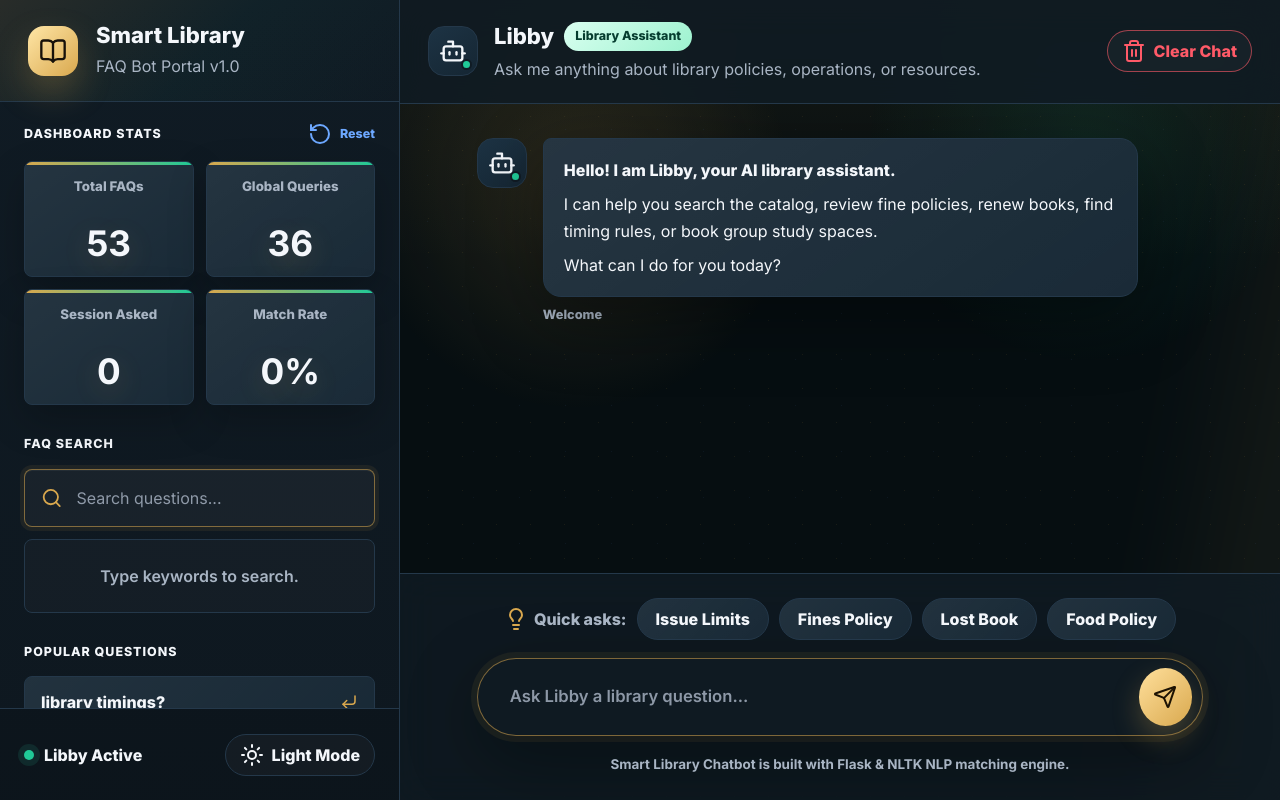
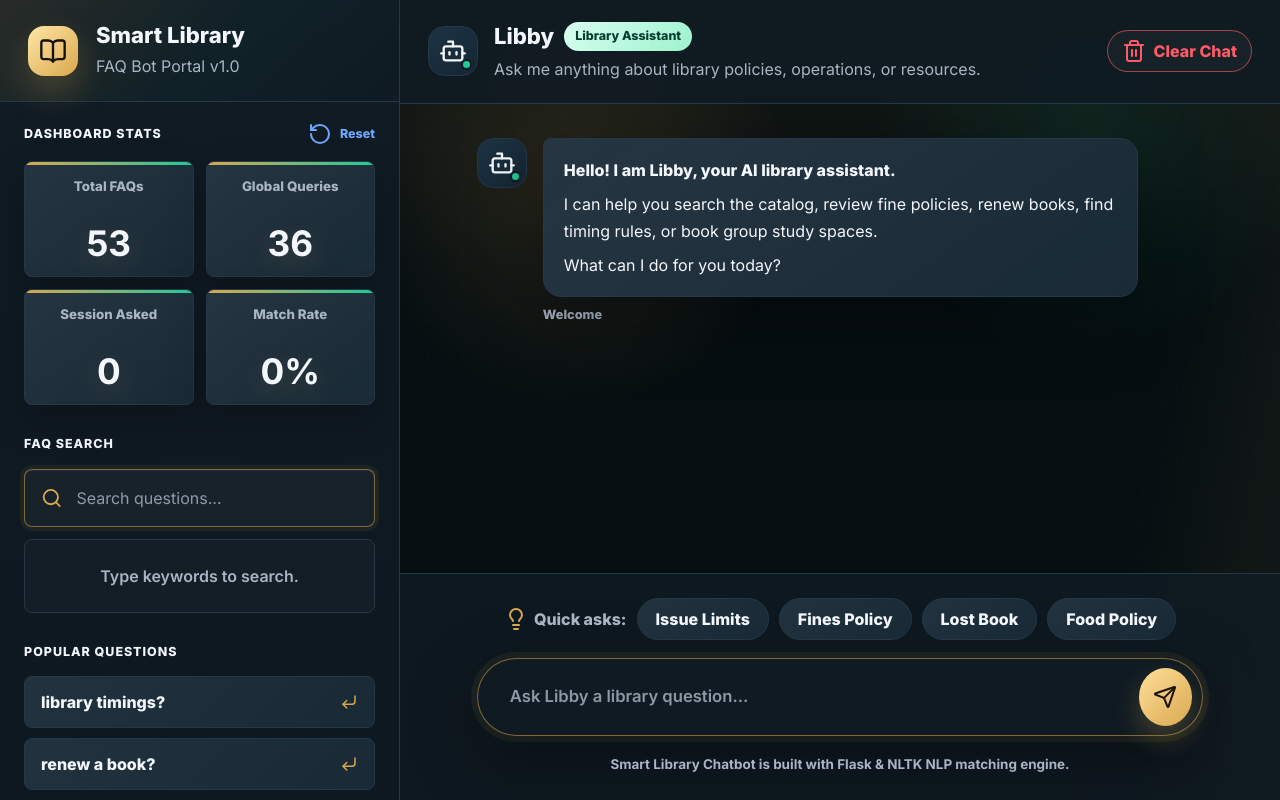
Before and after one commit to Vanshika207/CodeAlpha_SmartLibraryAssistantChatbot, a Flask app: page / in a window 1280 px wide. Run offline with Flask 3, Linux system fonts and the light colour scheme.

Commit message:
Update sidebar style to display block

```diff
--- a/templates/index.html
+++ b/templates/index.html
@@ -12,7 +12,7 @@
 </head>
 <body data-theme="dark">
     <main class="app-shell">
-        <aside class="sidebar" style="overflow-y: auto !important; max-height: 100vh !important;">
+        <aside class="sidebar" style="overflow-y: auto !important; max-height: 100vh !important; display: block !important;">
             <div class="brand">
                 <div class="brand-icon"><i data-lucide="book-open"></i></div>
                 <div>
```
